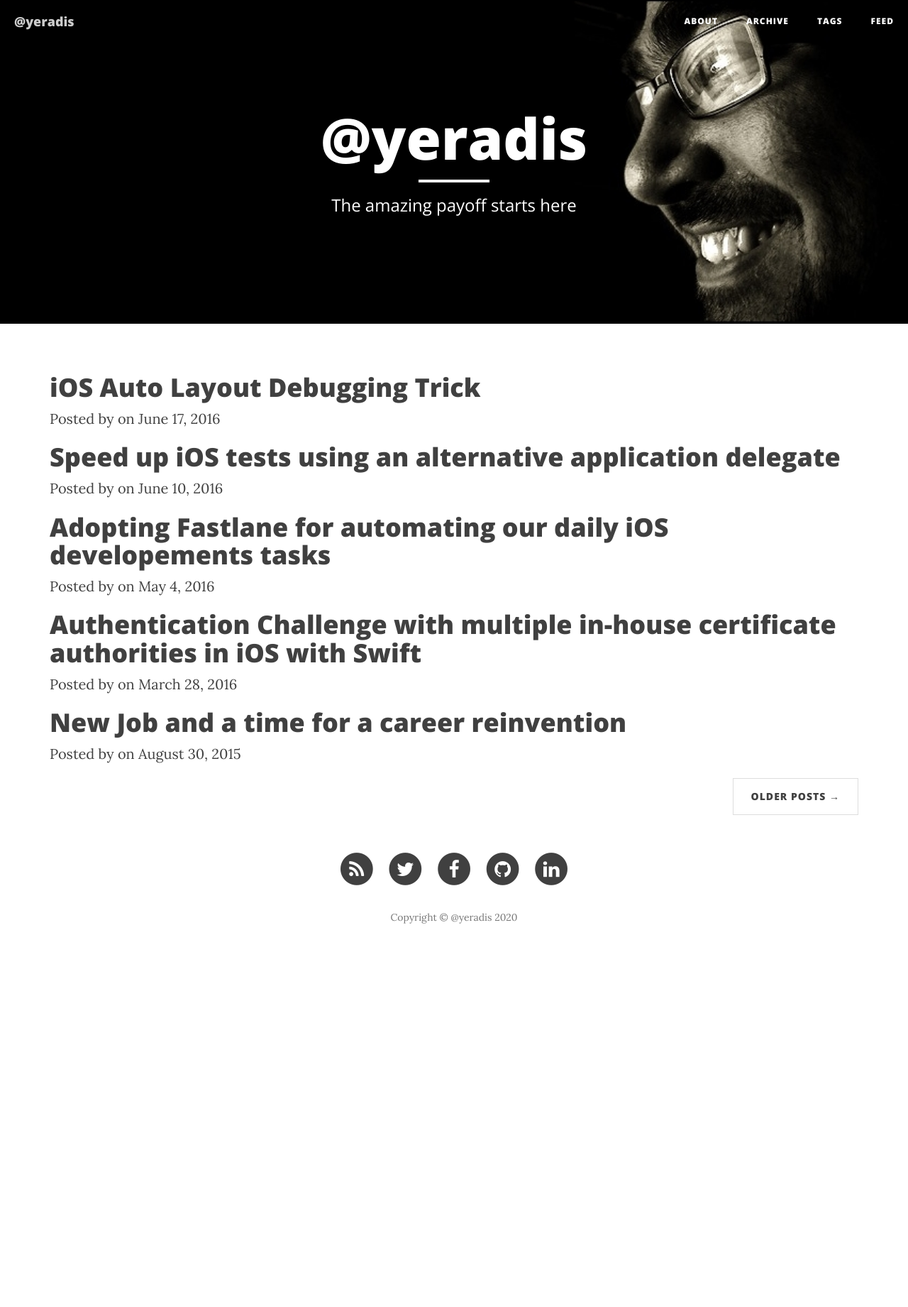
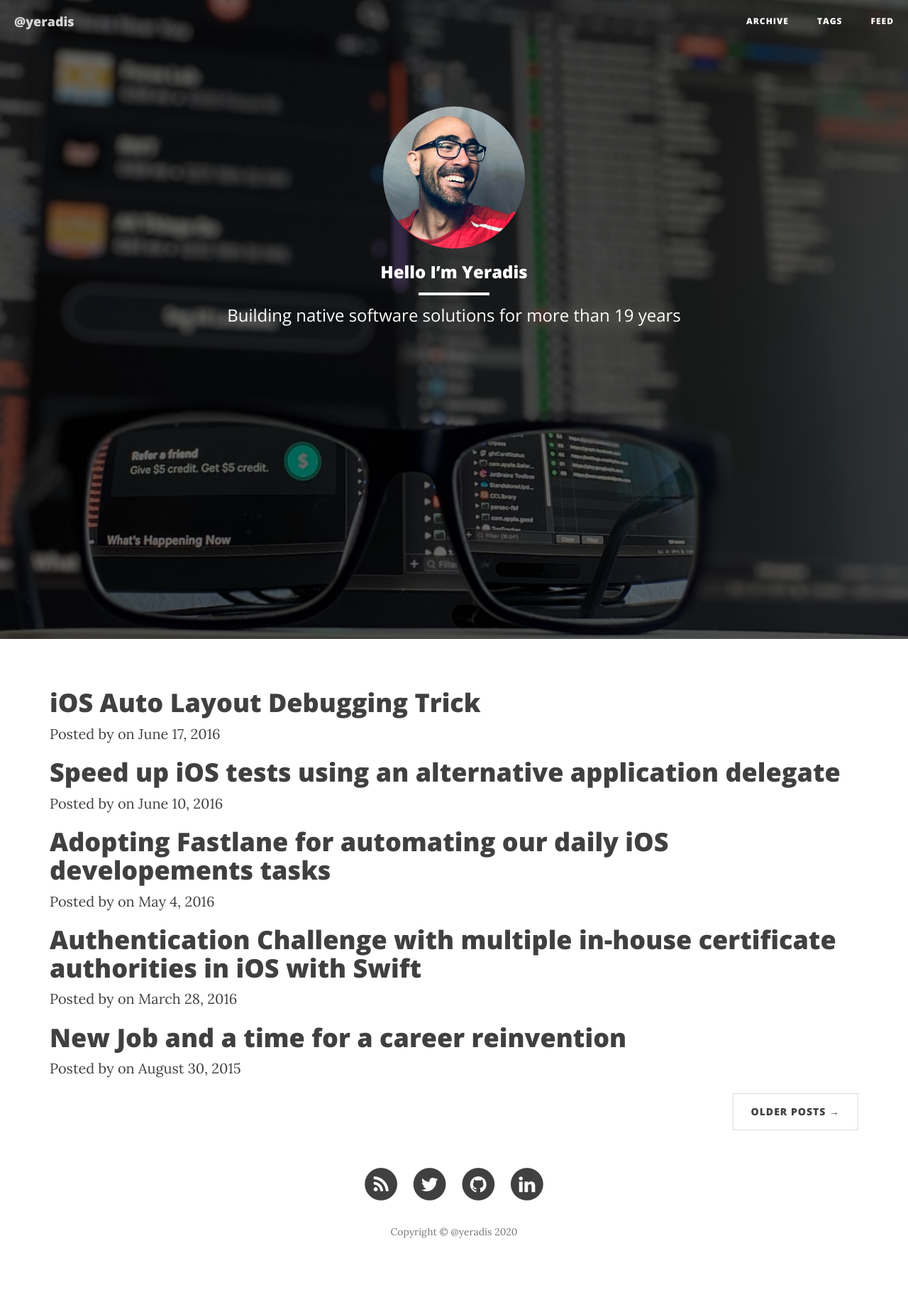
Before and after one commit to yeradis/yeradis.github.io, a Jekyll site: the page built from index.html, in a window 1280 px wide. Shown: the whole page at 71% size. Built offline with Jekyll 4.4.1, drawn with Linux system fonts in a browser that asks for light colours; nearby versions of some CDN libraries; the list of posts is cut into pages by our own code; before the commit the page ends 1398 px from its top, so only the background shows below that.

Commit message:
minor update to home, update background image, add a avatar one, remove facebook page, update home info, remove about from the links

```diff
--- a/_config.yml
+++ b/_config.yml
@@ -13,7 +13,14 @@ permalink:        pretty
 
 # Setup
 title:            '@yeradis'
-payoff:         'The amazing payoff starts here'
+welcome:        'Hello I’m Yeradis'
+experience:     'Building native software solutions for more than 19 years'
+summary: |
+  I have experience developing  native mobile, desktop and server applications for: Hotels, Hotel Chains,
+  Online Travel Agencies, Warehouse management, Premium Social Networks, Casinos, Point of Sale, Accounting,
+  Billing, Booking (hotels, restaurants,  flights, insurance, cars, bus, train, bikes, taxis, etc),
+  Customer services, e-Commerce and many more. <br>
+
 tagline:          'Computer Science, Software, Development, Programming, Python, Java, MongoDB,Flask,RabbitMQ, Software Engineering'
 url:              http://yeradis.github.io
 shorturl:         yeradis.github.io
@@ -22,7 +29,7 @@ author:
   name:           'Yeradis P. Barbosa Marrero'
   url:            https://twitter.com/yeradis
   twitter:		  yeradis
-  facebook:		  yeradis
+  facebook:
   github:		  yeradis
   linkedin:		  yeradis
 
@@ -36,7 +43,6 @@ github:
 
 # This is the list of pages to incldue in the header of the website.
 pages_list:
-  About: '/about/'
   Archive: '/archive/'
   Tags: '/tags'
   Feed: '/atom.xml'
--- a/_includes/header.html
+++ b/_includes/header.html
@@ -1,11 +1,12 @@
-<header class="intro-header" style="background-image: url('/public/images/bg-wide.jpg')">
+<header class="intro-header hero-image">
     <div class="container">
         <div class="row">
             <div class="col-lg-12 col-lg-offset-0 col-md-12 col-md-offset-0">
                 <div class="site-heading">
-                    <h1>{{ site.title }}</h1>
+                    <img class="avatar" src="/public/images/avatar_closer.jpg" alt="Avatar">
+                    <h3>{{ site.welcome }}</h3>
                     <hr class="small">
-                    <span class="subheading">{{ site.payoff }}</span>
+                    <h4 class="subheading">{{ site.experience }}</h4>
                 </div>
             </div>
         </div>
--- a/public/css/main.css
+++ b/public/css/main.css
@@ -73,3 +73,25 @@ p {
   margin-left: calc(-50vw + 50%);
   margin-right: calc(-50vw + 50%);
 }
+
+body, html {
+  height: 100%;
+}
+
+.hero-image {
+  background-image: linear-gradient(rgba(0, 0, 0, 0.6), rgba(0, 0, 0, 0.6)), url("/public/images/bg-wide.jpg")!important;
+  background-color: #000000;
+
+  height: 100%;
+
+  background-position: top center;
+  background-repeat: no-repeat;
+  background-size: cover;
+  background-attachment: fixed;
+}
+
+.avatar {
+  border-radius: 50%;
+  width:200px;
+  opacity: 1.0!important;
+}
```
Also changed, not shown: Gemfile.lock, public/images/avatar_closer.jpg (added), public/images/bg-wide.jpg, public/images/yo-wide.png (deleted).
